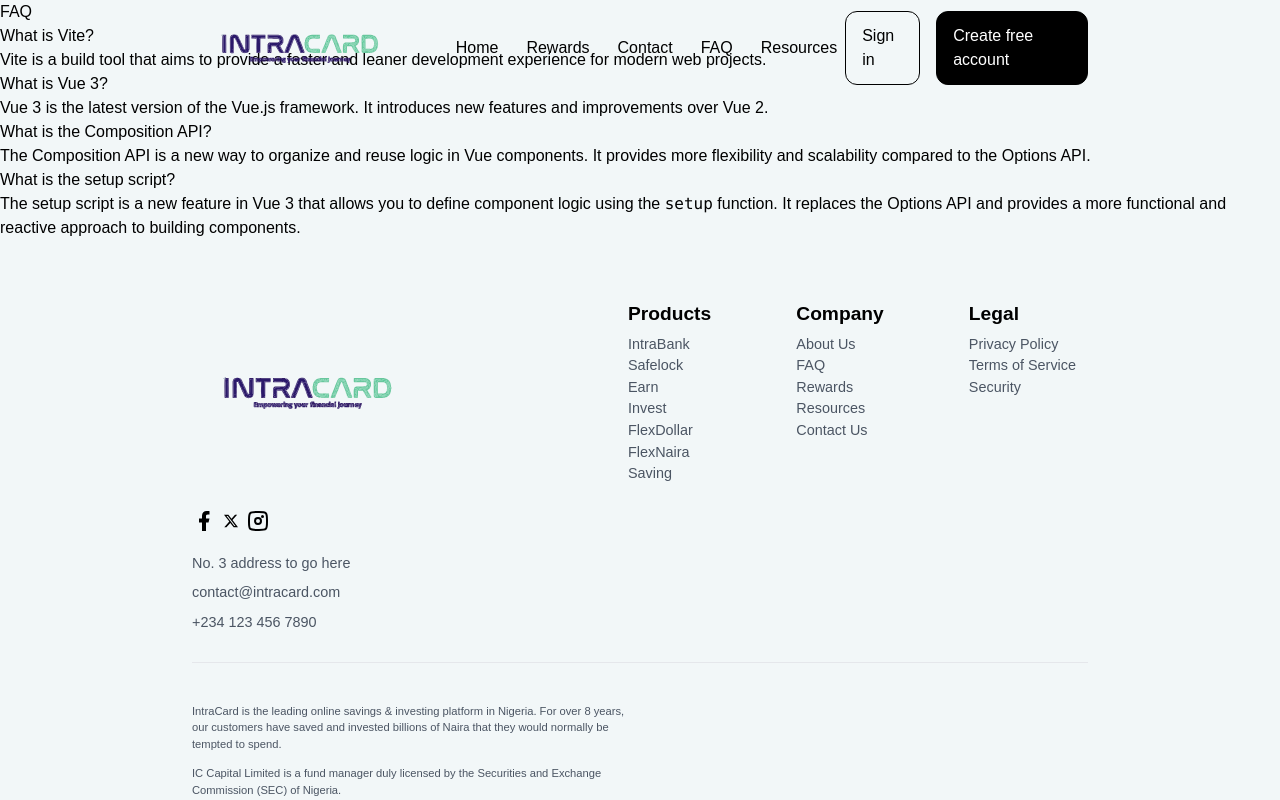
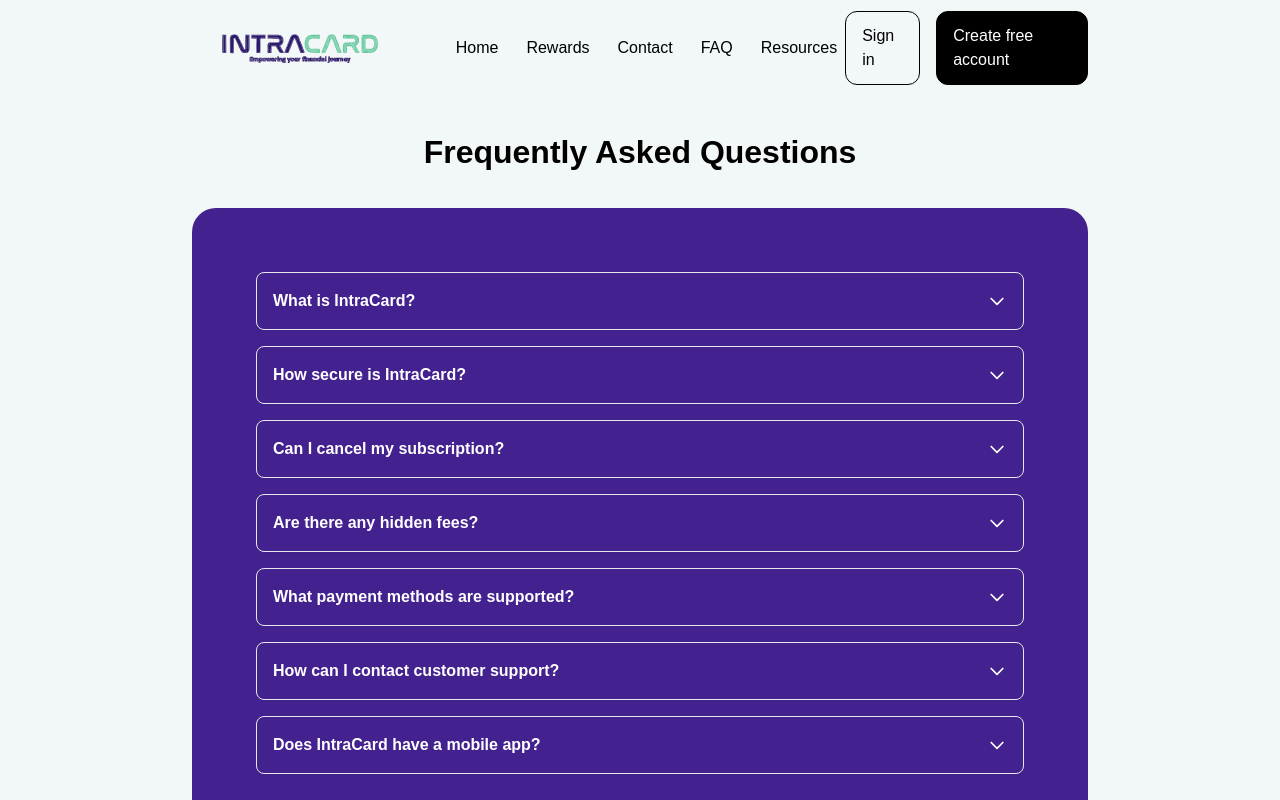
Before and after one commit to Stan015/intracard, a Vue app: page /faq in a window 1280 px wide. Shown: the top 800 px of the page. Built offline with nearby package versions, Linux system fonts and the light colour scheme.

Commit message:
add: FAQ page

```diff
--- a/src/views/FaqView.vue
+++ b/src/views/FaqView.vue
@@ -1,36 +1,97 @@
 <script setup lang="ts">
+import { ref } from "vue";
+
+// Sample FAQ Data
+const faqs = ref([
+  {
+    question: "What is IntraCard?",
+    answer:
+      "IntraCard is a financial platform that helps you manage your savings and payments efficiently.",
+  },
+  {
+    question: "How secure is IntraCard?",
+    answer:
+      "IntraCard uses industry-leading encryption to keep your data and transactions secure.",
+  },
+  {
+    question: "Can I cancel my subscription?",
+    answer:
+      "Yes, you can cancel your subscription anytime through your account settings.",
+  },
+  {
+    question: "Are there any hidden fees?",
+    answer:
+      "No, IntraCard is completely transparent about all fees. You can review them in the pricing section.",
+  },
+  {
+    question: "What payment methods are supported?",
+    answer:
+      "IntraCard supports all major credit and debit cards, as well as digital wallets like PayPal and Apple Pay.",
+  },
+  {
+    question: "How can I contact customer support?",
+    answer:
+      "You can reach our support team via email or live chat, available 24/7 to assist you with any queries.",
+  },
+  {
+    question: "Does IntraCard have a mobile app?",
+    answer:
+      "Yes, we offer mobile apps for both iOS and Android platforms to manage your account on the go.",
+  },
+]);
+
+// Active FAQ index
+const activeIndex = ref<number | null>(null);
+
+// Toggle FAQ item
+const toggleFaq = (index: number) => {
+  activeIndex.value = activeIndex.value === index ? null : index;
+};
 </script>
 
 <template>
-  <div class="faq">
-    <h1 class="green">FAQ</h1>
-    <div class="questions">
-      <div class="question">
-        <h3>What is Vite?</h3>
-        <p>
-          Vite is a build tool that aims to provide a faster and leaner development experience for modern web projects.
-        </p>
-      </div>
-      <div class="question">
-        <h3>What is Vue 3?</h3>
-        <p>
-          Vue 3 is the latest version of the Vue.js framework. It introduces new features and improvements over Vue 2.
-        </p>
-      </div>
-      <div class="question">
-        <h3>What is the Composition API?</h3>
-        <p>
-          The Composition API is a new way to organize and reuse logic in Vue components. It provides more flexibility and
-          scalability compared to the Options API.
-        </p>
-      </div>
-      <div class="question">
-        <h3>What is the setup script?</h3>
-        <p>
-          The setup script is a new feature in Vue 3 that allows you to define component logic using the <code>setup</code>
-          function. It replaces the Options API and provides a more functional and reactive approach to building components.
-        </p>
-      </div>
+  <main class="pt-[8rem] pb-[2rem] px-[15%]">
+    <h2 class="text-[2rem] max-sm:text-[1.3rem] font-bold mb-6 text-center">
+      Frequently Asked Questions
+    </h2>
+    <div
+      class="w-full mx-auto p-[4rem] lg:mt-[2rem] max-sm:p-[1rem] bg-[#43228f] rounded-3xl"
+    >
+      <ul class="space-y-4">
+        <li
+          v-for="(faq, index) in faqs"
+          :key="index"
+          class="border rounded-lg shadow-sm overflow-hidden"
+        >
+          <button
+            class="w-full text-left p-4 flex justify-between items-center font-semibold text-white"
+            @click="toggleFaq(index)"
+          >
+            <span>{{ faq.question }}</span>
+            <svg
+              xmlns="http://www.w3.org/2000/svg"
+              :class="{ 'rotate-180': activeIndex === index }"
+              class="h-5 w-5 transition-transform"
+              fill="none"
+              viewBox="0 0 24 24"
+              stroke="currentColor"
+              stroke-width="2"
+            >
+              <path
+                stroke-linecap="round"
+                stroke-linejoin="round"
+                d="M19 9l-7 7-7-7"
+              />
+            </svg>
+          </button>
+          <div
+            v-if="activeIndex === index"
+            class="p-4 border-t text-black bg-gray-50"
+          >
+            {{ faq.answer }}
+          </div>
+        </li>
+      </ul>
     </div>
-  </div>
+  </main>
 </template>
```
